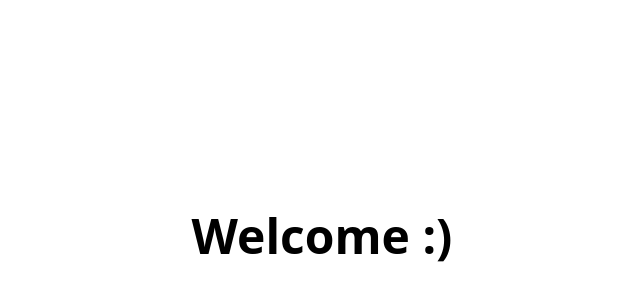
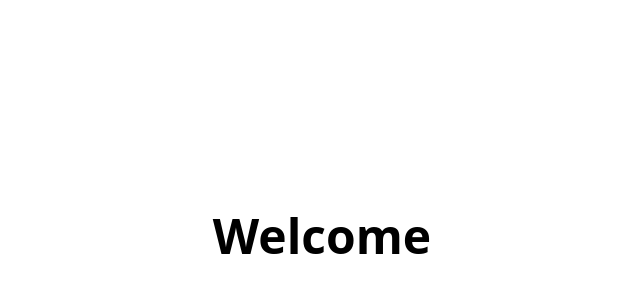
Before and after one commit to brkunver/brkunver.github.io, an Astro site: page / in a window 1280 px wide. Shown: the part 164-464 px from the top of the page, without its empty margins (318-958 px from the left). Built offline with nearby package versions, Linux system fonts and the light colour scheme; Astro itself is replaced by a stand-in of ours.

Commit message:
change welcome msg

```diff
--- a/src/pages/index.astro
+++ b/src/pages/index.astro
@@ -4,7 +4,7 @@ import Layout from "../layouts/Layout.astro"
 
 <Layout title="Welcome to Astro.">
   <main class="grid place-content-center h-screen">
-    <h1 class="font-bold text-5xl">Welcome :)</h1>
+    <h1 class="font-bold text-5xl">Welcome</h1>
   </main>
 </Layout>
 
```
